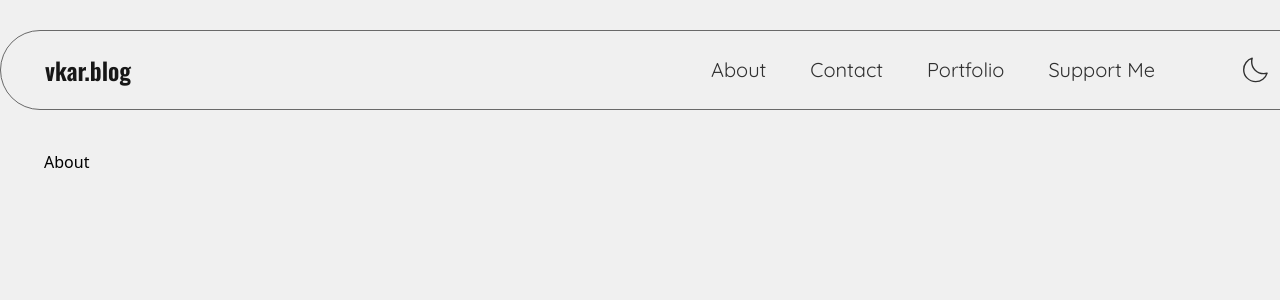
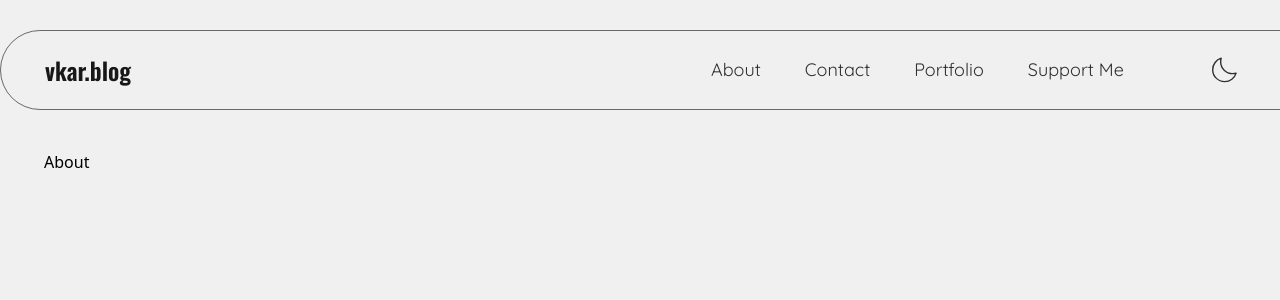
Before and after one commit to vKarich2/vkar.blog, a Next.js app: page /about in a window 1280 px wide. Shown: the top 300 px of the page. Built offline with nearby package versions, Linux system fonts and the light colour scheme.

Commit message:
fix: little styles fixes

```diff
--- a/app/components/ListItem.tsx
+++ b/app/components/ListItem.tsx
@@ -12,16 +12,17 @@ export default function ListItem({ post }: Props) {
 	const formattedDate = getFormattedDate(date);
 
 	return (
+		<div>
 			<div className=' flex border rounded-[20px] border-[#696969] w-[820px] h-[260px] transition-all duration-300'>
 				<Image className=' rounded-l-[19px]' src={image} alt='post-image' width={460} height={260} sizes='460x260' priority={true} />
 				<div className=' ml-[30px] flex flex-col justify-between'>
 					<ul>
 						<li className='flex flex-col'>
-						<div className='flex items-center gap-4 font-Quicksand font-medium text-xs'>
-							<p className='flex justify-center items-center bg-[#696969] dark:bg-[#f0f0f0] dark:text-[#1c1c1c] font-Quicksand font-normal text-xs w-[90px] h-5 bg-[#d6d6d6] rounded-full'>{category}</p>
-							<div className='w-[0.5px] h-[20px] rounded-full bg-[#1c1c1c] dark:bg-[#f0f0f0]'></div>
-							<p className='text-[#1c1c1c] dark:text-[#f0f0f0] my-5'>{formattedDate}</p>
-							<div className='w-[0.5px] h-[20px] rounded-full bg-[#1c1c1c] dark:bg-[#f0f0f0]'></div>
+							<div className='flex items-center gap-4 font-Quicksand font-medium text-xs text-[#696969] dark:text-[#f0f0f0]'>
+								<p className='flex justify-center items-center bg-[#696969] dark:bg-[#f0f0f0] font-Quicksand font-normal text-xs w-[90px] h-5 bg-[#d6d6d6] text-[#1c1c1c] rounded-full'>{category}</p>
+								<div className='w-[0.5px] h-[20px] rounded-full bg-[#696969] dark:bg-[#f0f0f0]'></div>
+								<p className='my-5'>{formattedDate}</p>
+								<div className='w-[0.5px] h-[20px] rounded-full bg-[#696969] dark:bg-[#f0f0f0]'></div>
 								<p className='flex gap-1'>{readingDuration}</p>
 							</div>
 							<Link className=' max-w-[302px] no-underline text-[#1c1c1c] dark:text-[#f0f0f0] font-Oswald font-semibold text-xl leading-[30px] opacity-90 hover:opacity-100 transition-opacity duration-300' href={`/posts/${id}`}>{title}</Link>
@@ -32,7 +33,7 @@ export default function ListItem({ post }: Props) {
 						<div className='flex'>
 							<div className='flex items-center gap-5'>
 								<Image className=' w-[60px] h-[60px] rounded-full my-5' src={author.image} alt='avatar' width={60} height={60} sizes='60x60' priority={false} />
-							<div className='text-[#696969]'>
+								<div className='text-[#696969] dark:text-[#9c9c9c]'>
 									<p className='font-Oswald font-semibold text-sm text-[#1c1c1c] dark:text-[#f0f0f0]'>{author.name}</p>
 									<p className='font-Quicksand font-normal text-xs'>{author.job}</p>
 								</div>
@@ -41,5 +42,11 @@ export default function ListItem({ post }: Props) {
 					</div>
 				</div>
 			</div>
+			<div>
+				<div>
+
+				</div>
+			</div>
+		</div>
 	);
 }
--- a/app/components/Navbar.tsx
+++ b/app/components/Navbar.tsx
@@ -9,10 +9,10 @@ export default function Navbar() {
 			<div className=' h-full flex items-center'>
 				<Link href='/' className=' ml-11 text-[#1c1c1c no-underline font-semibold text-2xl font-Oswald opacity-90 hover:opacity-100 transition-opacity duration-300'>vkar.blog</Link>
 				<div className=' ml-[580px] flex gap-x-11 font-Quicksand'>
-					<Link href='/about' className='text-[#1c1c1c] dark:text-[#f0f0f0] no-underline text-xl font-normal opacity-90 hover:opacity-100 transition-opacity duration-300'>About</Link>
-					<Link href='/contact' className='text-[#1c1c1c] dark:text-[#f0f0f0] no-underline text-xl font-normal opacity-90 hover:opacity-100 transition-opacity duration-300'>Contact</Link>
-					<Link href='/portfolio' className='text-[#1c1c1c] dark:text-[#f0f0f0] no-underline text-xl font-normal opacity-90 hover:opacity-100 transition-opacity duration-300'>Portfolio</Link>
-					<Link href='https://buymeacoffee.com/vkar' className='text-[#1c1c1c] dark:text-[#f0f0f0] no-underline text-xl font-normal opacity-90 hover:opacity-100 transition-opacity duration-300'>Support Me</Link>
+					<Link href='/about' className='text-[#1c1c1c] dark:text-[#f0f0f0] no-underline text-lg font-normal opacity-90 hover:opacity-100 transition-opacity duration-300'>About</Link>
+					<Link href='/contact' className='text-[#1c1c1c] dark:text-[#f0f0f0] no-underline text-lg font-normal opacity-90 hover:opacity-100 transition-opacity duration-300'>Contact</Link>
+					<Link href='/portfolio' className='text-[#1c1c1c] dark:text-[#f0f0f0] no-underline text-lg font-normal opacity-90 hover:opacity-100 transition-opacity duration-300'>Portfolio</Link>
+					<Link href='https://buymeacoffee.com/vkar' className='text-[#1c1c1c] dark:text-[#f0f0f0] no-underline text-lg font-normal opacity-90 hover:opacity-100 transition-opacity duration-300'>Support Me</Link>
 					<ThemeSwitcher />
 				</div>
 			</div>
--- a/app/page.tsx
+++ b/app/page.tsx
@@ -11,7 +11,7 @@ export default function Home() {
   return (
     <main className=" ml-11 mt-16 font-Oswald text-[40px] font-semibold leading-[45px]">
       <p className="mb-5">Hello and Welcome!&#128075;<br/>I&apos;m Vladyslav Karapetov.</p>
-      <div className=" mb-5 flex font-Quicksand font-normal text-xl gap-4 text-[#696969]">
+      <div className=" mb-5 flex font-Quicksand font-normal text-xl gap-4 text-[#696969] dark:text-[#9c9c9c]">
         <p>Front-end Developer</p>
         <div className=" w-[1px] bg-[#696969] rounded-full"></div>
         <p>UI/UX Designer</p>
```
Also changed, not shown: news/new-1.md (deleted, +0 -6 lines), types.d.ts (+0 -9 lines), public/images/news/new-1.png (added). Lines whose indentation alone changed are shown as unchanged.
